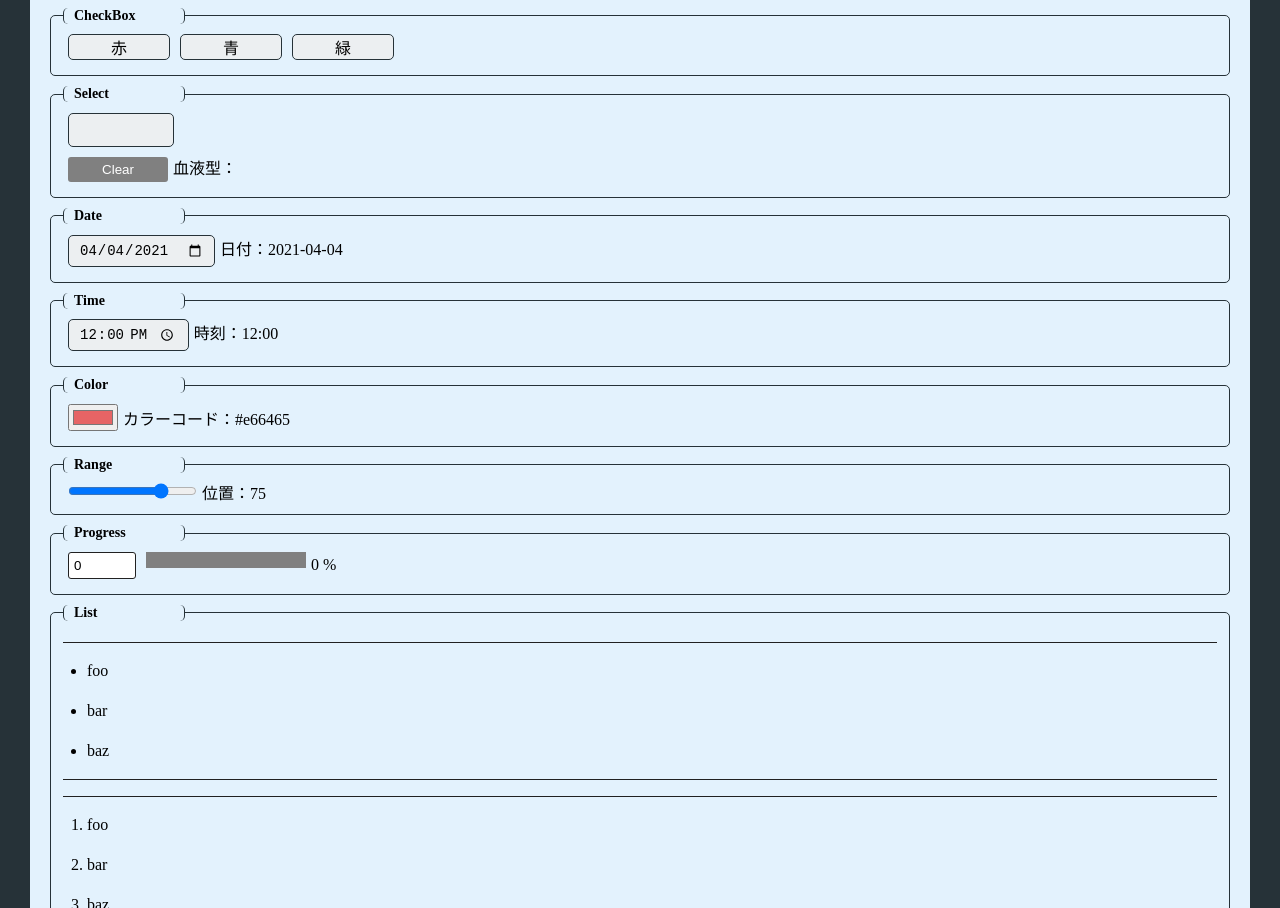
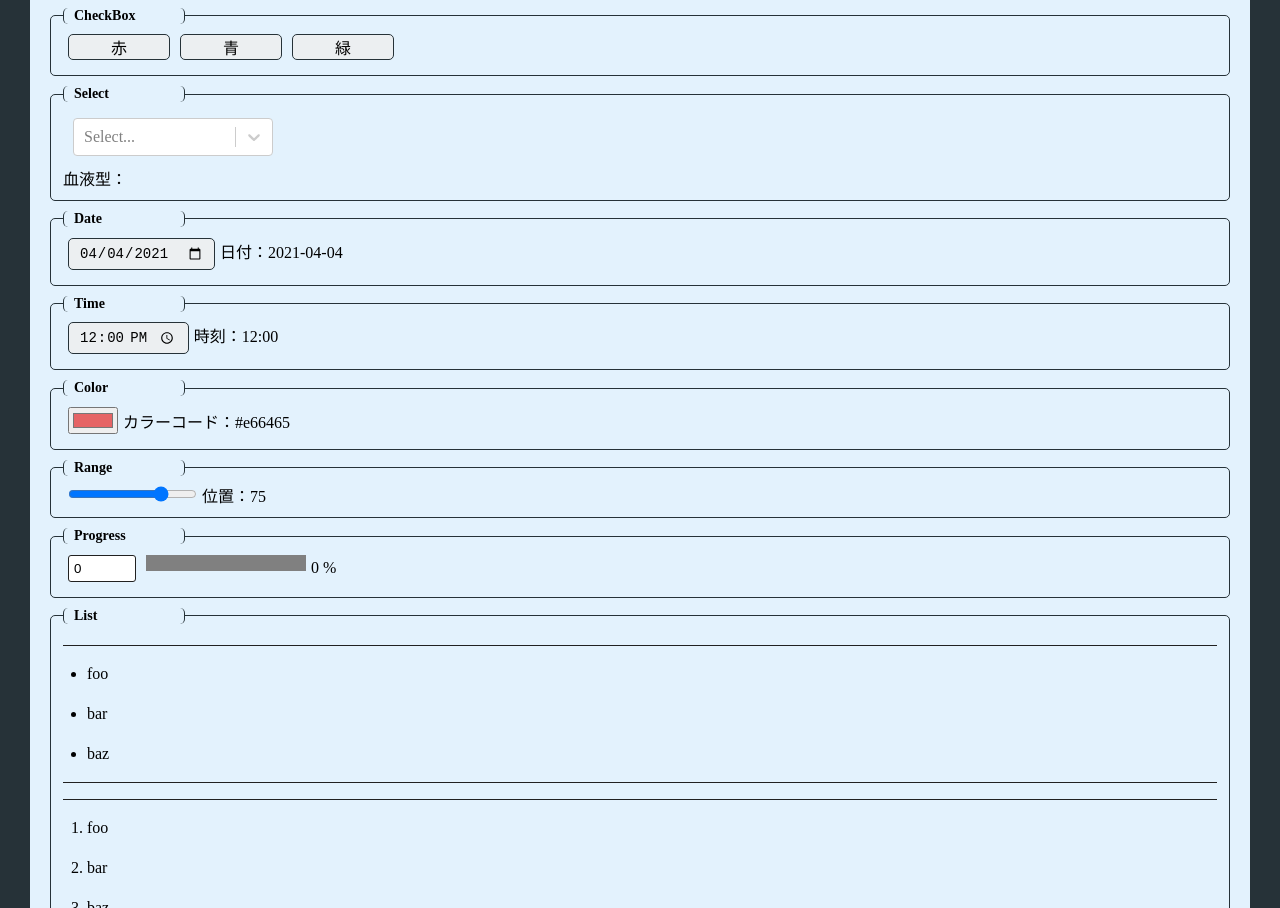
Before and after one commit to fireflower0/react-typescript-practice, a React (Create React App) app: page / in a window 1280 px wide. Shown: the part 875-1783 px from the top of the page. Built offline with nearby package versions, Linux system fonts and the light colour scheme.

Commit message:
Fixed a select

```diff
--- a/package.json
+++ b/package.json
@@ -14,6 +14,7 @@
     "react-dom": "^17.0.2",
     "react-router-dom": "^5.2.0",
     "react-scripts": "4.0.3",
+    "react-select": "^4.3.1",
     "styled-components": "^5.3.0",
     "typescript": "^4.2.4",
     "web-vitals": "^1.1.2"
@@ -44,6 +45,7 @@
   },
   "devDependencies": {
     "@types/react-router-dom": "^5.1.7",
+    "@types/react-select": "^4.0.15",
     "@types/styled-components": "^5.1.9"
   }
 }
--- a/src/atoms/Select.tsx
+++ b/src/atoms/Select.tsx
@@ -1,28 +1,20 @@
+import ReactSelect from 'react-select'
 import PropTypes from 'prop-types';
 import styled from 'styled-components';
 
-const SelectWrapper = styled.input`
-  margin: 5px;
-  width: 100px;
-  height: 30px;
-  border: 1px solid #263238;
-  border-radius: 5px;
-  background-color: #ECEFF1;
+const SelectWrapper = styled.div`
+  margin: 10px;
+  width: 200px;
 `;
 
 const Select = ({ options, value, setValue, ...rest }: any) => (
-  <div>
-    <SelectWrapper
-      list='brow'
-      value={value}
-      onChange={v => setValue(v.target.value)}
+  <SelectWrapper>
+    <ReactSelect
+      options={options}
+      defaultValue={value}
+      onChange={(v) => setValue(v.value)}
     />
-    <datalist id='brow'>
-      {options.map((o: any) => (
-        <option key={o.id} value={o.value} />
-      ))}
-    </datalist>
-  </div>
+  </SelectWrapper>
 );
 
 Select.defaultProps = {
--- a/src/pages/Home.tsx
+++ b/src/pages/Home.tsx
@@ -50,10 +50,10 @@ const Home = () => {
     { id: 'blue', labelText: '緑', value: 'blue' },
   ];
   const bloodTypes = [
-    { id: 'typeA', value: 'A' },
-    { id: 'typeB', value: 'B' },
-    { id: 'typeO', value: 'O' },
-    { id: 'typeAB', value: 'AB' },
+    { label: 'A', value: 'A' },
+    { label: 'B', value: 'B' },
+    { label: 'O', value: 'O' },
+    { label: 'AB', value: 'AB' },
   ];
   const listValues = ['foo', 'bar', 'baz'];
   const tableHeaders = ['No', 'Name', 'Description'];
@@ -200,15 +200,6 @@ const Home = () => {
               value={selectedBloodType}
               setValue={setSelectedBloodType}
             />
-            <Button
-              labelText='Clear'
-              styles={{
-                width: '100px',
-                color: 'white',
-                backgroundColor: 'grey'
-              }}
-              onClick={() => setSelectedBloodType('')}
-            />
             血液型：{selectedBloodType}
           </div>
         }
```
Also changed, not shown: 1 other file (tests, documents, lock files or other folders).
